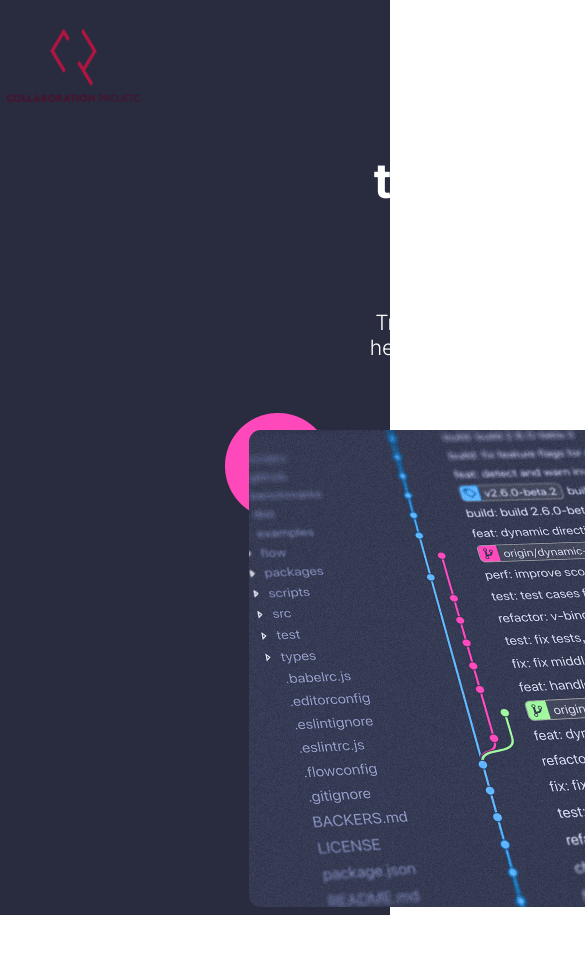
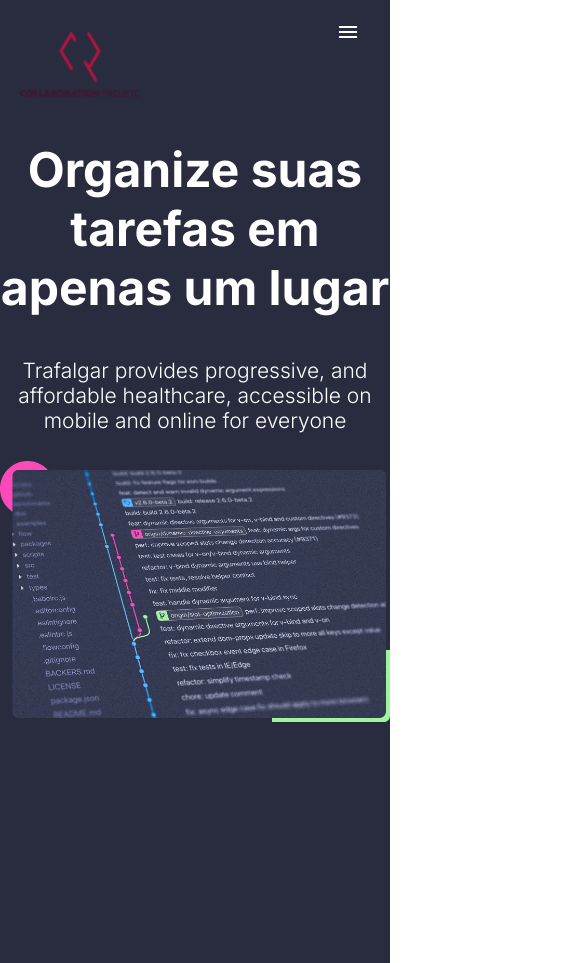
Before and after one commit to eduardorerick/collaboration-project, a React (Create React App) app: page / in a window 390 px wide. Shown: the top 963 px of the page, 585 px wide, since content can reach past the window. Before the commit the page ends 919 px from the top, so only its background shows below. Built offline with nearby package versions, Linux system fonts and the light colour scheme; no server answers.

Commit message:
added menu in landing page

```diff
--- a/src/components/Template/style.css
+++ b/src/components/Template/style.css
@@ -1,4 +1,5 @@
 .template {
-	width: 1200px;
-	margin: 0 auto;
+  width: 1200px;
+  max-width: 100%;
+  margin: 0 auto;
 }
--- a/src/pages/LandingPage/index.jsx
+++ b/src/pages/LandingPage/index.jsx
@@ -1,34 +1,48 @@
-import { Template } from '../../components/Template';
-import './style.scss';
-import { Link } from 'react-router-dom';
-import LogoCp from '../../assets/logocp.svg';
-import Landingimage from '../../assets/landingimage.png';
+import { Template } from "../../components/Template";
+import "./style.scss";
+import { Link } from "react-router-dom";
+import LogoCp from "../../assets/logocp.svg";
+import Landingimage from "../../assets/landingimage.png";
+import { Menu } from "@mui/icons-material";
+import { useState } from "react";
 export function LandingPage() {
+  const [toggleMenu, setToggleMenu] = useState(false);
   return (
     <section className="landing-section">
       <Template>
         <nav className="landing-navbar">
-					<img src={LogoCp} alt="Logo"/>
+          <img src={LogoCp} alt="Logo" />
           <div className="landing-nav-buttons-div">
-						<Link to={'/'}>Home</Link>
-						<Link to={'/auth/login'}>Login</Link>
-						<Link to={'/auth/signup'}>Cadastro</Link>
+            <Link to={"/"}>Home</Link>
+            <Link to={"/auth/login"}>Login</Link>
+            <Link to={"/auth/signup"}>Cadastro</Link>
+          </div>
+          <div className={`landing-nav-burger ${toggleMenu && "showing"}`}>
+            <div
+              className="landing-menu-icon"
+              onClick={() => setToggleMenu(!toggleMenu)}
+            >
+              <Menu />
+            </div>
+            <div className={"landing-menu-links"}>
+              <Link to={"/"}>Home</Link>
+              <Link to={"/auth/login"}>Login</Link>
+              <Link to={"/auth/signup"}>Cadastro</Link>
+            </div>
           </div>
         </nav>
         <div className="landing-page-div">
           <div className="landing-text-div">
             <h1>Organize suas tarefas em apenas um lugar</h1>
             <p>
-							Trafalgar provides progressive, and affordable
-							healthcare, accessible on mobile and online
-							for everyone
+              Trafalgar provides progressive, and affordable healthcare,
+              accessible on mobile and online for everyone
             </p>
           </div>
         </div>
-			<div className='landing-image'>
-				<img src ={Landingimage} alt='Landing Page'/>
+        <div className="landing-image">
+          <img src={Landingimage} alt="Landing Page" />
         </div>
-
       </Template>
     </section>
   );
--- a/src/pages/LandingPage/style.scss
+++ b/src/pages/LandingPage/style.scss
@@ -1,6 +1,6 @@
 .landing-section {
   min-height: 100vh;
-	background-color:#292C3F;
+  background-color: #292c3f;
   color: white;
 }
 .landing-navbar {
@@ -12,30 +12,97 @@
   img {
     width: 147px;
   }
+
+  @media screen {
+    @media (max-width: 720px) {
+      padding: 10px 0px 0px 20px;
+      height: 120px;
+
+      img {
+        width: 120px;
+      }
+    }
+  }
 }
 
 .landing-nav-buttons-div {
   display: flex;
   gap: 20px;
+
+  @media screen {
+    @media (max-width: 720px) {
+      display: none;
+    }
+  }
+}
+.landing-nav-burger {
+  display: none;
+}
+
+@media screen {
+  @media (max-width: 720px) {
+    .landing-nav-burger {
+      display: block;
+      margin-top: 10px;
+      margin-right: 30px;
+      display: flex;
+      flex-direction: column;
+      align-items: center;
+      max-height: 24px;
+      overflow: hidden;
+      transition: all 0.5s ease;
+      .landing-menu-links {
+        display: flex;
+        flex-direction: column;
+        align-items: center;
+        background-color: #3342a7;
+        border-radius: 5px;
+        padding: 0px 8px 0px 8px;
+      }
+
+      .landing-menu-icon {
+        align-self: flex-end;
+      }
+    }
+    .landing-nav-burger.showing {
+      max-height: 130px;
+      .landing-menu-links {
+        display: flex;
+        flex-direction: column;
+        align-items: center;
+        background-color: #3342a7;
+        border-radius: 5px;
+        padding: 0px 8px 0px 8px;
+      }
+    }
+  }
 }
 
 .landing-page-div {
-	margin:auto;
+  max-width: 100%;
   width: 507.28px;
+
+  margin: auto;
   height: 309.01px;
   display: flex;
   align-items: center;
   justify-content: space-between;
+  @media screen {
+    @media (max-width: 720px) {
+      margin-top: 32px;
+    }
+  }
 }
 .landing-text-div {
   h1 {
-    height: 180,98px;
-	width: 487px;
+    max-width: 100%;
+    height: 180, 98px;
     font-size: 48px;
     text-align: center;
   }
 
   p {
+    max-width: 100%;
     margin-top: 41px;
     font-weight: 300;
     font-size: 21px;
@@ -48,4 +115,14 @@ img {
   width: 751px;
   height: 502px;
   margin: auto;
+
+  img {
+    width: 100%;
   }
+
+  @media screen {
+    @media (max-width: 720px) {
+      width: 100%;
+    }
+  }
+}
--- a/src/styles/global.css
+++ b/src/styles/global.css
@@ -1,11 +1,9 @@
 :root {
-	--backgroundPrimary: #292C3F;
-	--button: #1565D8;
-	--backgroundSecondary:
-
+  --backgroundPrimary: #292c3f;
+  --button: #1565d8;
+  --backgroundSecondary: ;
 }
 *,
-
 html {
   padding: 0;
   margin: 0;
```
Also changed, not shown: 1 other file (tests, documents, lock files or other folders). Lines whose indentation alone changed are shown as unchanged.
